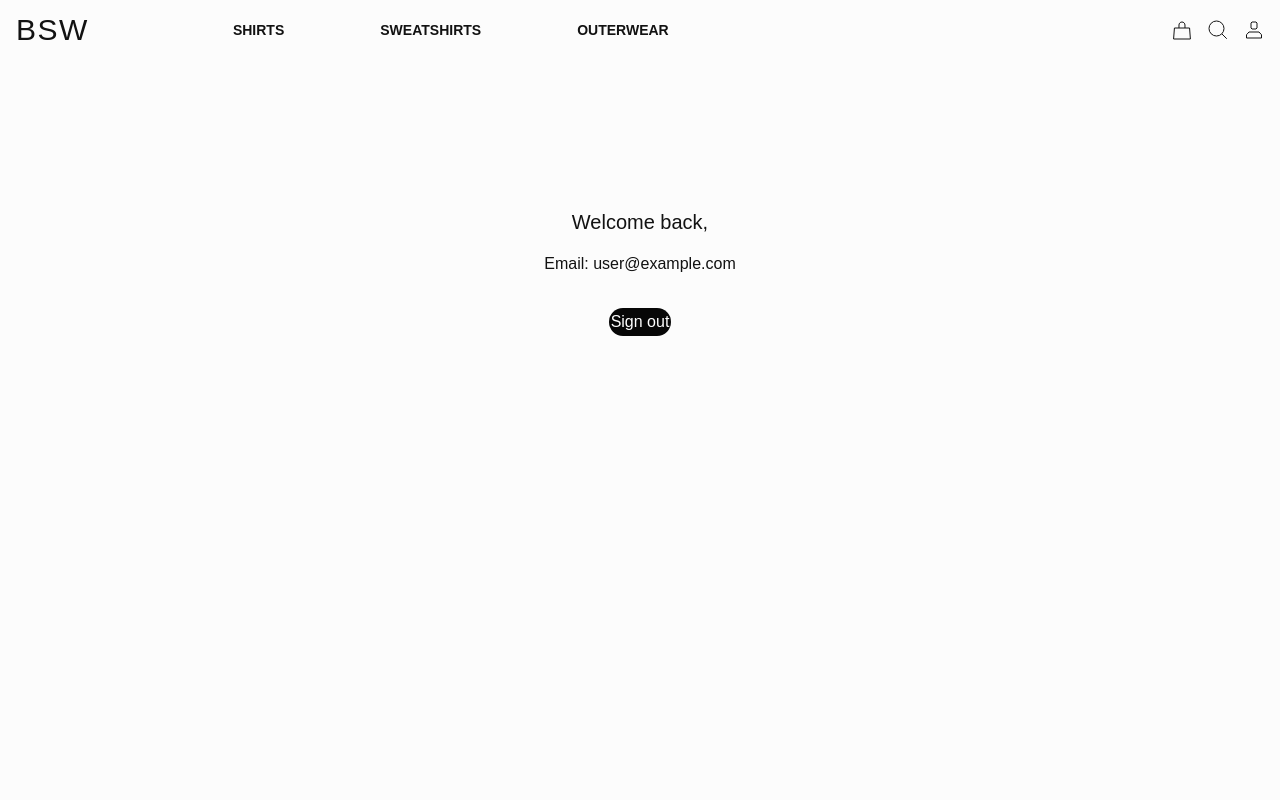
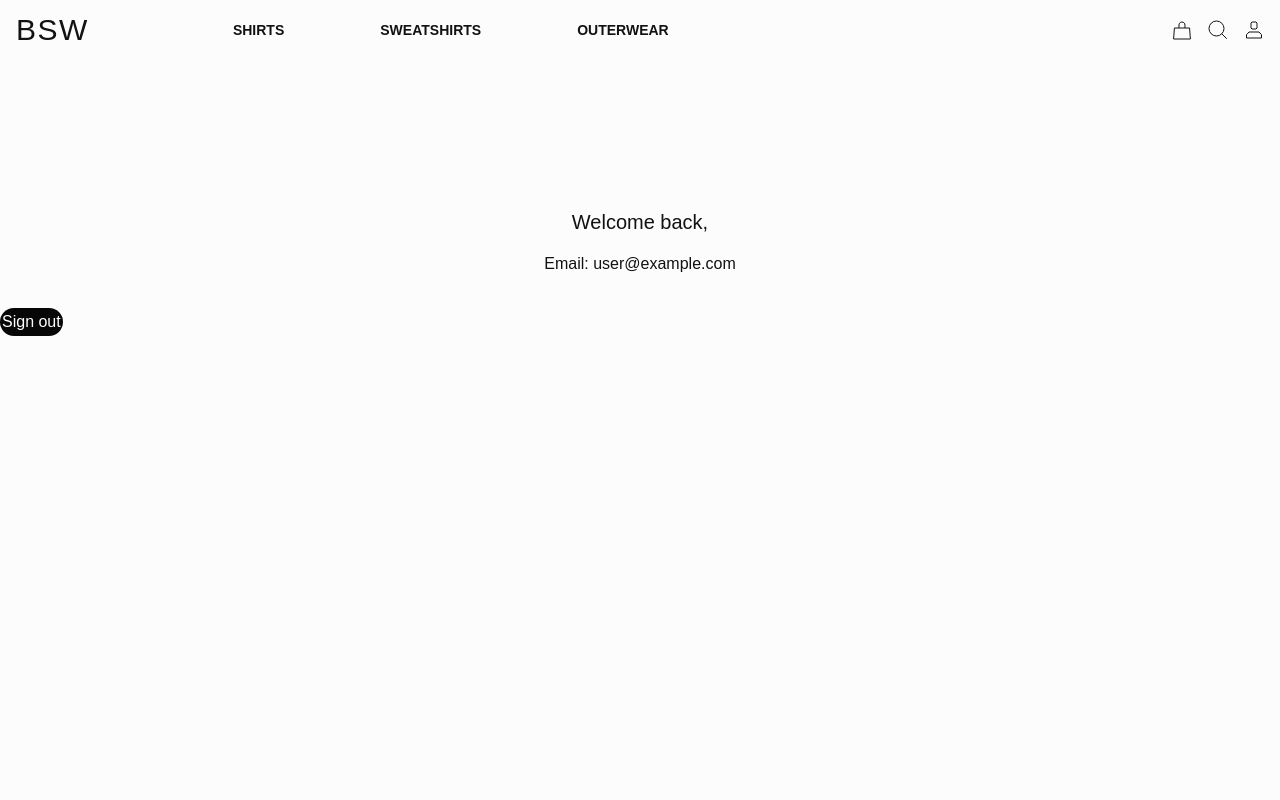
Before and after one commit to duncanmatt/ecomm_next, a Next.js app: page /Profile in a window 1280 px wide. Shown: the top 800 px of the page. Built offline with nearby package versions, Linux system fonts and the light colour scheme; no server answers; sample sign-in values are in the browser's storage.

Commit message:
sign out btn width full

```diff
--- a/src/pages/Profile.tsx
+++ b/src/pages/Profile.tsx
@@ -16,7 +16,7 @@ const Profile = () => {
       <>
         <Layout>
           <div className='mt-[160px]'>
-            <div className='py-3rem px-1rem md:px-3rem w-full flex flex-col items-center justify-center'>
+            <div className='py-3rem m-auto w-full flex flex-col items-center justify-center'>
               <div className='text-xl'>
                 Welcome back,{' '}
                 <span className='font-semibold'>
@@ -24,7 +24,7 @@ const Profile = () => {
                 </span>
               </div>
               <div className='py-1rem'>Email: {session.user?.email}</div>
-              <div className='py-1rem '>
+              <div className='py-1rem w-full'>
                 <button
                   className='border-2 border-transparent text-bold flex-1 md rounded-reg text-white bg-5 hover:bg-50 hover:text-5'
                   onClick={() => signOut()}
```
